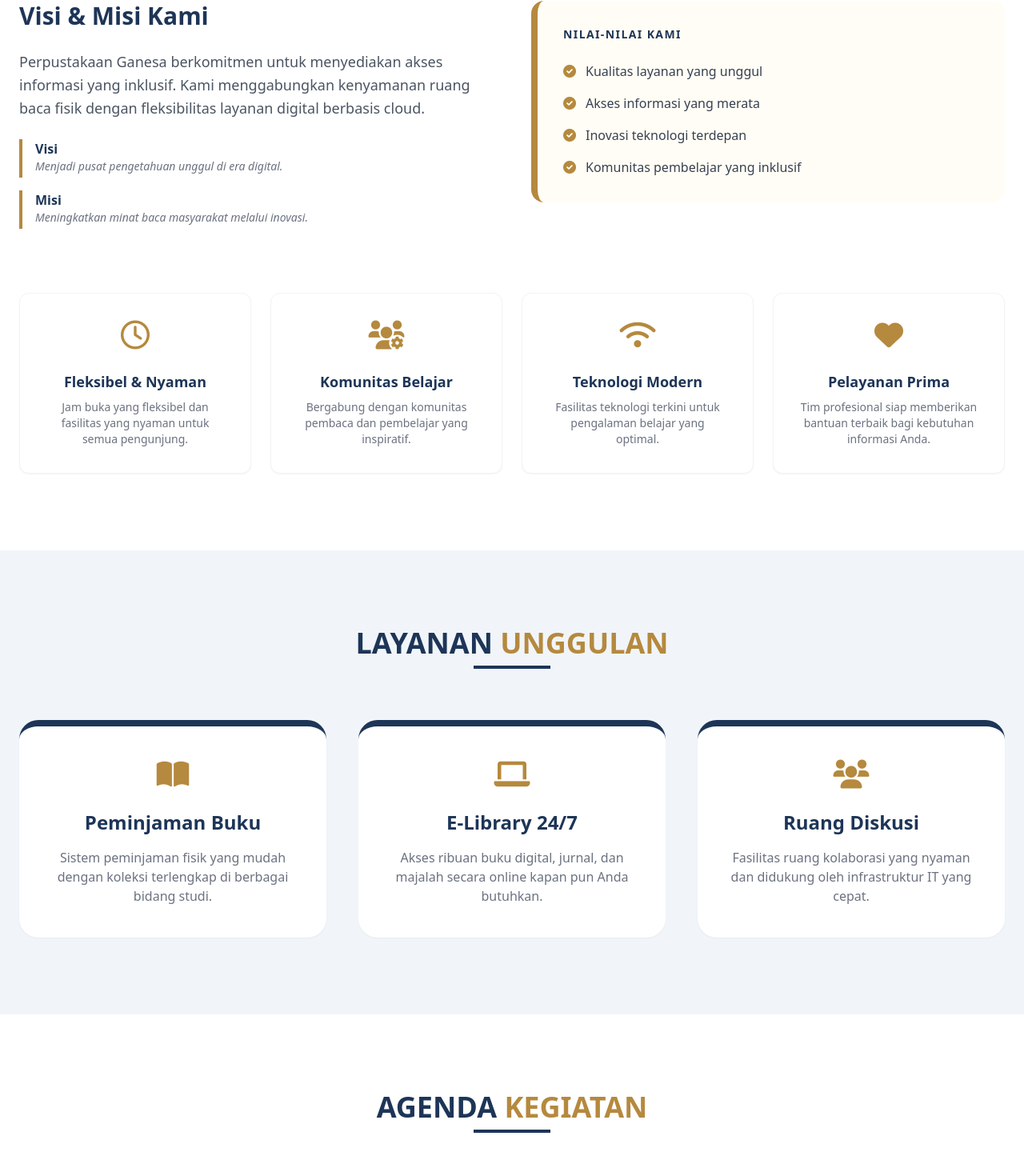
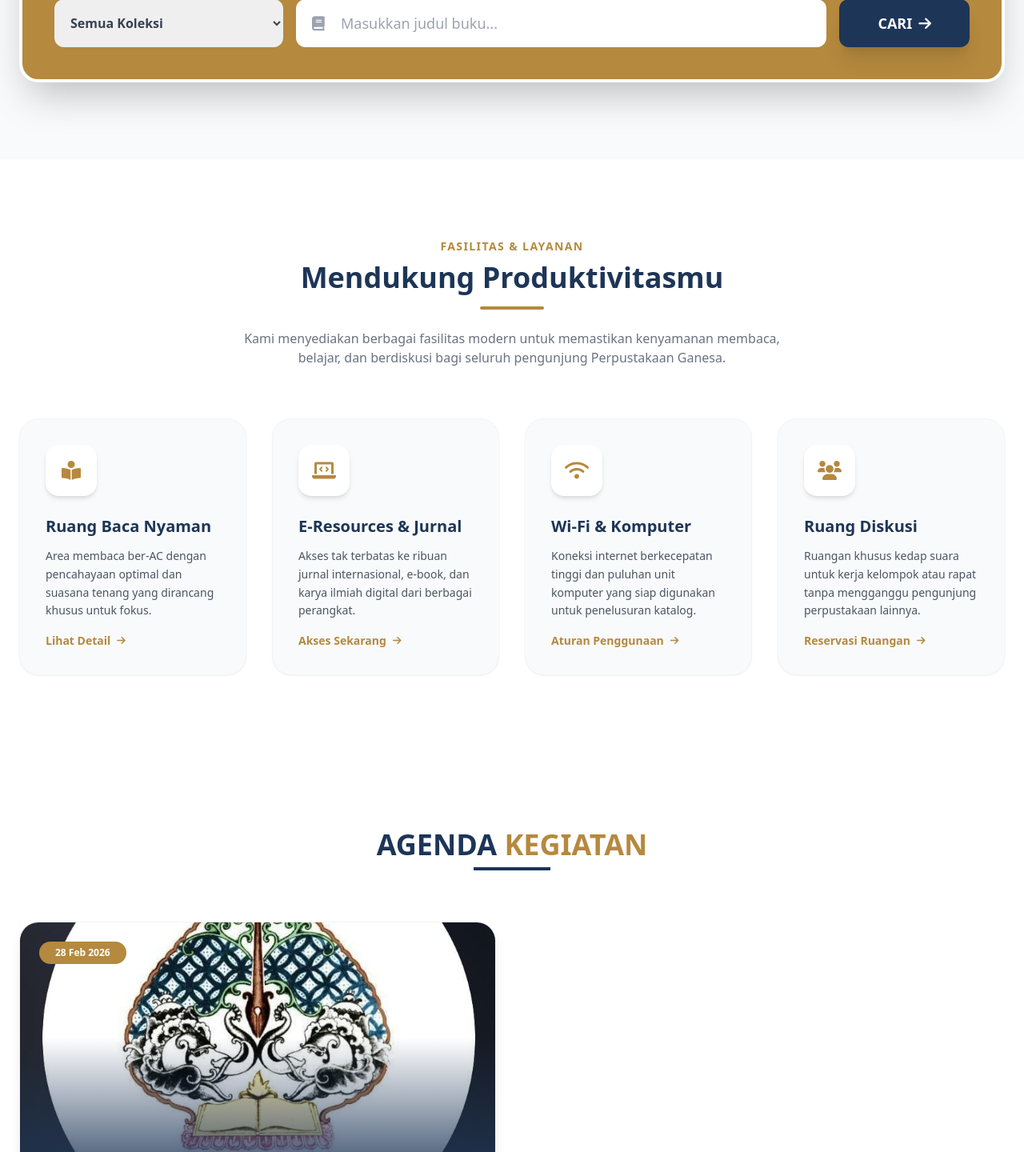
Before and after one commit to amengpw/perpus_ganesa, a Django app: page / in a window 1280 px wide. Shown: the part 783-2223 px from the top of the page at 80% size. Run offline with Django 5.2, Linux system fonts and the light colour scheme; data comes from the database, SQL or seed files in the repository; both versions use the stored data as it was after the commit; some libraries are stand-ins or nearby versions.

Commit message:
Web Perpustakaan tampilan beranda dan profil perpus

```diff
--- a/core/settings.py
+++ b/core/settings.py
@@ -123,3 +123,8 @@ MEDIA_URL = '/media/'
 MEDIA_ROOT = os.path.join(BASE_DIR, 'media')
 
 DEFAULT_AUTO_FIELD = 'django.db.models.BigAutoField'
+
+import os
+STATICFILES_DIRS = [
+    os.path.join(BASE_DIR, 'website/static'),
+]
--- a/website/templates/index.html
+++ b/website/templates/index.html
@@ -9,148 +9,215 @@
 </head>
 <body class="bg-[#F8FAFC] text-gray-900">
 
-    <nav class="bg-white/95 backdrop-blur-md sticky top-0 z-50 shadow-md border-b-4 border-[#B5893E]">
-    <div class="container mx-auto px-6 py-5 flex justify-between items-center">
-        <div class="flex items-center space-x-4">
-            <img src="/static/images/logo_ganesa.jpeg" alt="Logo Ganesa" class="h-16 w-16 object-contain">
-            <div class="flex flex-col leading-none">
-                <span class="text-3xl font-black text-[#1D3557] tracking-tighter uppercase">GANESA</span>
-                <span class="text-sm font-bold text-[#B5893E] tracking-[0.3em] uppercase">Perpustakaan</span>
+    <style>
+    html {
+        scroll-behavior: smooth;
+    }
+</style>
+
+<nav class="bg-[#F8FAFC] shadow-md sticky top-0 z-50">
+    <div class="container mx-auto px-6 py-4">
+        <div class="flex justify-between items-center">
+
+            <a href="#beranda" class="flex items-center space-x-3">
+                <div class="w-12 h-12 bg-gray-200 flex items-center justify-center rounded text-sm text-gray-500 overflow-hidden">
+                    <i class="fa-solid fa-book-open"></i>
+                </div>
+                <div class="flex flex-col justify-center mt-1">
+                    <span class="text-3xl font-black text-[#1D3557] leading-none tracking-tight">GANESA</span>
+                    <span class="text-xs font-bold text-[#B5893E] tracking-[0.3em] leading-none mt-1">PERPUSTAKAAN</span>
+                </div>
+            </a>
+
+            <button id="mobile-menu-button" class="md:hidden text-[#1D3557] hover:text-[#B5893E] focus:outline-none text-2xl">
+                <i class="fa-solid fa-bars"></i>
+            </button>
+
+            <div class="hidden md:flex space-x-10 items-center text-base lg:text-lg font-bold text-[#1D3557]">
+                <a href="#beranda" class="hover:text-[#B5893E] transition flex items-center">BERANDA</a>
+
+                <div class="relative group py-2">
+                    <a href="#tentang" class="hover:text-[#B5893E] flex items-center transition cursor-pointer">
+                        TENTANG <i class="fa-solid fa-chevron-down ml-2 text-xs mt-1"></i>
+                    </a>
+                    <div class="absolute top-full left-0 mt-2 w-64 bg-white border border-gray-100 rounded-xl shadow-xl opacity-0 invisible group-hover:opacity-100 group-hover:visible transition-all duration-300 z-50">
+                        <div class="py-2">
+                            <a href="/profil/" class="block px-6 py-3 text-sm font-semibold text-gray-600 hover:bg-amber-50 hover:text-[#B5893E]">Profil Perpustakaan</a>
+                            <a href="#denah" class="block px-6 py-3 text-sm font-semibold text-gray-600 hover:bg-amber-50 hover:text-[#B5893E]">Denah & Lokasi</a>
+                            <a href="#staff" class="block px-6 py-3 text-sm font-semibold text-gray-600 hover:bg-amber-50 hover:text-[#B5893E]">Pimpinan & Staff</a>
+                        </div>
                     </div>
                 </div>
 
-        <div class="hidden md:flex space-x-12 font-bold text-lg text-[#1D3557]">
-            <a href="#beranda" class="hover:text-[#B5893E] transition duration-300">BERANDA</a>
-            <a href="#tentang" class="hover:text-[#B5893E] transition duration-300">TENTANG</a>
-            <a href="#layanan" class="hover:text-[#B5893E] transition duration-300">LAYANAN</a>
-            <a href="#agenda" class="hover:text-[#B5893E] transition duration-300">AGENDA</a>
-            <a href="#kontak" class="hover:text-[#B5893E] transition duration-300">KONTAK</a>
+                <div class="relative group py-2">
+                    <a href="#layanan" class="hover:text-[#B5893E] flex items-center transition cursor-pointer">
+                        LAYANAN <i class="fa-solid fa-chevron-down ml-2 text-xs mt-1"></i>
+                    </a>
+                    <div class="absolute top-full left-0 mt-2 w-64 bg-white border border-gray-100 rounded-xl shadow-xl opacity-0 invisible group-hover:opacity-100 group-hover:visible transition-all duration-300 z-50">
+                        <div class="py-2">
+                            <a href="#peminjaman" class="block px-6 py-3 text-sm font-semibold text-gray-600 hover:bg-amber-50 hover:text-[#B5893E]">Peminjaman</a>
+                            <a href="#ruang-baca" class="block px-6 py-3 text-sm font-semibold text-gray-600 hover:bg-amber-50 hover:text-[#B5893E]">Ruang Baca</a>
+                        </div>
+                    </div>
+                </div>
+
+                <a href="#agenda" class="hover:text-[#B5893E] transition flex items-center">AGENDA</a>
+                <a href="#kontak" class="hover:text-[#B5893E] transition flex items-center">KONTAK</a>
+            </div>
+        </div>
+
+        <div id="mobile-menu" class="hidden md:hidden mt-4 pb-4 flex flex-col space-y-4 font-bold text-[#1D3557] border-t pt-4">
+            <a href="#beranda" class="hover:text-[#B5893E]">BERANDA</a>
+            <a href="#tentang" class="hover:text-[#B5893E]">TENTANG KAMI</a>
+            <a href="#layanan" class="hover:text-[#B5893E]">LAYANAN KAMI</a>
+            <a href="#agenda" class="hover:text-[#B5893E]">AGENDA</a>
+            <a href="#kontak" class="hover:text-[#B5893E]">KONTAK</a>
         </div>
     </div>
 </nav>
 
-    <section id="beranda" class="relative bg-[#1D3557] py-32 text-white overflow-hidden text-center">
-    <div class="container mx-auto px-6 relative z-10">
-        <h1 class="text-5xl md:text-7xl font-black mb-4 tracking-tight">Perpustakaan Ganesa</h1>
-        <p class="text-[#B5893E] text-2xl md:text-3xl font-bold mb-8 italic">"Karena Membaca Itu Menyenangkan"</p>
+<script>
+    const btn = document.getElementById('mobile-menu-button');
+    const menu = document.getElementById('mobile-menu');
 
-        <form action="/search/" method="GET" class="bg-white p-2 rounded-xl max-w-3xl mx-auto flex shadow-2xl border-2 border-[#B5893E]">
-            <input type="text" name="q" placeholder="Cari judul buku atau agenda..." class="flex-grow px-6 py-3 text-gray-700 focus:outline-none">
-            <button type="submit" class="bg-[#B5893E] text-white px-10 py-3 rounded-lg hover:bg-[#1D3557] transition font-bold flex items-center space-x-2">
-                <i class="fa-solid fa-magnifying-glass"></i>
-                <span>CARI</span>
-            </button>
-        </form>
+    btn.addEventListener('click', () => {
+        menu.classList.toggle('hidden');
+    });
+</script>
+
+    <section id="beranda" class="relative bg-gray-50 pb-24">
+
+    <div class="relative w-full min-h-[100vh] lg:min-h-[700px] bg-[#1D3557] overflow-hidden flex items-center pt-20 pb-32">
+
+        <img src="https://images.unsplash.com/photo-1507842217343-583bb7270b66?q=80&w=2000&auto=format&fit=crop"
+             alt="Perpustakaan Ganesa"
+             class="absolute inset-0 w-full h-full object-cover opacity-30 mix-blend-overlay">
+
+        <div class="container mx-auto px-6 relative z-10 w-full">
+            <div class="grid grid-cols-1 lg:grid-cols-2 gap-12 lg:gap-10 items-center">
+
+                <div class="text-white text-center lg:text-left">
+                    <span class="inline-block px-4 py-1 bg-[#B5893E] text-white text-xs font-bold tracking-widest rounded-full mb-6">SELAMAT DATANG DI</span>
+                    <h1 class="text-4xl sm:text-5xl lg:text-6xl font-black mb-6 leading-tight">Perpustakaan<br>Ganesa</h1>
+                    <p class="text-base sm:text-lg text-gray-300 mb-10 max-w-lg mx-auto lg:mx-0 leading-relaxed">
+                        Temukan ribuan koleksi buku, jurnal, dan literatur terbaik untuk mendukung perjalanan akademis dan masa depanmu.
+                    </p>
+                    <a href="#layanan" class="inline-block border-2 border-[#B5893E] text-[#B5893E] hover:bg-[#B5893E] hover:text-white px-8 py-3 rounded-full font-bold transition duration-300">
+                        JELAJAHI LAYANAN KAMI
+                    </a>
                 </div>
-</section>
 
-   <section id="tentang" class="py-24 bg-white">
-    <div class="container mx-auto px-6">
-        <div class="text-center mb-20">
-            <h2 class="text-4xl font-extrabold text-[#1D3557] mb-4">Tentang <span class="text-[#B5893E]">Ganesa Library</span></h2>
-            <div class="w-20 h-1 bg-[#B5893E] mx-auto mb-10"></div>
+                <div class="bg-white/10 backdrop-blur-md border border-white/20 p-6 sm:p-8 rounded-3xl text-white shadow-2xl w-full max-w-md mx-auto lg:ml-auto">
+                    <h3 class="text-xl sm:text-2xl font-black mb-6 text-[#B5893E] flex items-center">
+                        <i class="fa-solid fa-bullhorn mr-3"></i> Info & Agenda
+                    </h3>
 
-            <div class="grid grid-cols-1 md:grid-cols-2 gap-12 text-left items-start">
-                <div>
-                    <h3 class="text-3xl font-bold text-[#1D3557] mb-6 leading-tight">Visi & Misi Kami</h3>
-                    <p class="text-gray-600 text-lg leading-relaxed mb-6">
-                        Perpustakaan Ganesa berkomitmen untuk menyediakan akses informasi yang inklusif. Kami menggabungkan kenyamanan ruang baca fisik dengan fleksibilitas layanan digital berbasis cloud.
-                    </p>
-                    <div class="space-y-4">
-                        <div class="flex items-start">
-                            <div class="w-1 h-12 bg-[#B5893E] mr-4"></div>
-                            <div>
-                                <h4 class="font-bold text-[#1D3557]">Visi</h4>
-                                <p class="text-sm text-gray-500 italic">Menjadi pusat pengetahuan unggul di era digital.</p>
+                    <div class="space-y-6">
+                        <div class="relative pl-6 border-l-2 border-[#B5893E]">
+                            <div class="absolute w-4 h-4 bg-[#B5893E] border-4 border-[#1D3557] rounded-full -left-[9px] top-1"></div>
+                            <p class="text-sm font-bold text-gray-200">Jam Operasional</p>
+                            <p class="text-base sm:text-lg font-bold text-white mt-1">Selasa - Sabtu | 09:00 - 16:00</p>
+                            <p class="text-base sm:text-lg font-bold text-white mt-1">Minggu | 12:00 - 16:00</p>
+                            <p class="text-xs text-gray-400 mt-2 italic">Senin dan Libur Nasional | TUTUP.</p>
                         </div>
-                        </div>
-                        <div class="flex items-start">
-                            <div class="w-1 h-12 bg-[#B5893E] mr-4"></div>
-                            <div>
-                                <h4 class="font-bold text-[#1D3557]">Misi</h4>
-                                <p class="text-sm text-gray-500 italic">Meningkatkan minat baca masyarakat melalui inovasi.</p>
-                            </div>
+
+                        <div class="relative pl-6 border-l-2 border-[#B5893E]">
+                            <div class="absolute w-4 h-4 bg-[#B5893E] border-4 border-[#1D3557] rounded-full -left-[9px] top-1"></div>
+                            <p class="text-sm font-bold text-gray-200">Koleksi Baru</p>
+                            <p class="text-base sm:text-lg font-bold text-white mt-1">Lebih dari 500 Buku Masuk!</p>
+                            <p class="text-xs text-gray-400 mt-2 italic">Cek katalog untuk melihat buku-buku fiksi dan sains terbaru.</p>
                         </div>
                     </div>
                 </div>
 
-                <div class="bg-amber-50/50 p-8 rounded-2xl border-l-8 border-[#B5893E]">
-                    <h4 class="font-bold text-[#1D3557] mb-6 uppercase tracking-widest text-sm">Nilai-Nilai Kami</h4>
-                    <ul class="space-y-4">
-                        <li class="flex items-center text-gray-700">
-                            <i class="fa-solid fa-circle-check text-[#B5893E] mr-3"></i> Kualitas layanan yang unggul
-                        </li>
-                        <li class="flex items-center text-gray-700">
-                            <i class="fa-solid fa-circle-check text-[#B5893E] mr-3"></i> Akses informasi yang merata
-                        </li>
-                        <li class="flex items-center text-gray-700">
-                            <i class="fa-solid fa-circle-check text-[#B5893E] mr-3"></i> Inovasi teknologi terdepan
-                        </li>
-                        <li class="flex items-center text-gray-700">
-                            <i class="fa-solid fa-circle-check text-[#B5893E] mr-3"></i> Komunitas pembelajar yang inklusif
-                        </li>
-                    </ul>
             </div>
         </div>
     </div>
 
-        <div class="grid grid-cols-1 sm:grid-cols-2 lg:grid-cols-4 gap-6">
-            <div class="bg-white p-8 rounded-xl border border-gray-100 shadow-sm hover:shadow-md transition text-center group">
-                <div class="text-[#B5893E] text-4xl mb-6 group-hover:scale-110 transition duration-300">
-                    <i class="fa-regular fa-clock"></i>
+    <div class="container mx-auto px-6 relative z-20 -mt-16 sm:-mt-24">
+        <div class="bg-[#B5893E] p-6 sm:p-8 md:p-10 rounded-3xl shadow-2xl border-4 border-white">
+            <h2 class="text-white font-bold text-lg sm:text-xl mb-6"><i class="fa-solid fa-magnifying-glass mr-2"></i> Cari Katalog Perpustakaan</h2>
+
+            <form action="/search/" method="GET" class="flex flex-col md:flex-row gap-4">
+                <select class="p-3 sm:p-4 rounded-xl text-gray-700 font-bold focus:outline-none focus:ring-4 focus:ring-[#1D3557]/30 md:w-1/4 cursor-pointer text-sm sm:text-base">
+                    <option>Semua Koleksi</option>
+                    <option>Buku Cetak</option>
+                    <option>Karya Ilmiah / Skripsi</option>
+                    <option>Majalah & Jurnal</option>
+                </select>
+
+                <div class="relative flex-1">
+                    <div class="absolute inset-y-0 left-0 pl-4 sm:pl-5 flex items-center pointer-events-none">
+                        <i class="fa-solid fa-book text-gray-400 text-base sm:text-lg"></i>
                     </div>
-                <h4 class="font-bold text-[#1D3557] mb-2 text-lg">Fleksibel & Nyaman</h4>
-                <p class="text-gray-500 text-sm">Jam buka yang fleksibel dan fasilitas yang nyaman untuk semua pengunjung.</p>
+                    <input type="text" name="q" placeholder="Masukkan judul buku..." required
+                           class="w-full p-3 sm:p-4 pl-12 sm:pl-14 rounded-xl text-gray-800 font-medium focus:outline-none focus:ring-4 focus:ring-[#1D3557]/30 text-sm sm:text-lg">
                 </div>
 
-            <div class="bg-white p-8 rounded-xl border border-gray-100 shadow-sm hover:shadow-md transition text-center group">
-                <div class="text-[#B5893E] text-4xl mb-6 group-hover:scale-110 transition duration-300">
-                    <i class="fa-solid fa-users-gear"></i>
-                </div>
-                <h4 class="font-bold text-[#1D3557] mb-2 text-lg">Komunitas Belajar</h4>
-                <p class="text-gray-500 text-sm">Bergabung dengan komunitas pembaca dan pembelajar yang inspiratif.</p>
-            </div>
-
-            <div class="bg-white p-8 rounded-xl border border-gray-100 shadow-sm hover:shadow-md transition text-center group">
-                <div class="text-[#B5893E] text-4xl mb-6 group-hover:scale-110 transition duration-300">
-                    <i class="fa-solid fa-wifi"></i>
-                </div>
-                <h4 class="font-bold text-[#1D3557] mb-2 text-lg">Teknologi Modern</h4>
-                <p class="text-gray-500 text-sm">Fasilitas teknologi terkini untuk pengalaman belajar yang optimal.</p>
-            </div>
-
-            <div class="bg-white p-8 rounded-xl border border-gray-100 shadow-sm hover:shadow-md transition text-center group">
-                <div class="text-[#B5893E] text-4xl mb-6 group-hover:scale-110 transition duration-300">
-                    <i class="fa-solid fa-heart"></i>
-                </div>
-                <h4 class="font-bold text-[#1D3557] mb-2 text-lg">Pelayanan Prima</h4>
-                <p class="text-gray-500 text-sm">Tim profesional siap memberikan bantuan terbaik bagi kebutuhan informasi Anda.</p>
-            </div>
+                <button type="submit" class="bg-[#1D3557] text-white px-8 sm:px-12 py-3 sm:py-4 rounded-xl font-black text-base sm:text-lg hover:bg-gray-900 transition duration-300 shadow-xl w-full md:w-auto flex items-center justify-center">
+                    CARI <i class="fa-solid fa-arrow-right ml-2"></i>
+                </button>
+            </form>
         </div>
     </div>
 </section>
-    <section id="layanan" class="py-24 bg-[#F1F5F9]">
+
+    <section id="layanan" class="py-24 bg-white">
     <div class="container mx-auto px-6">
+
         <div class="text-center mb-16">
-                <h2 class="text-4xl font-bold text-[#1D3557] mb-2 uppercase text-center">Layanan <span class="text-[#B5893E]">Unggulan</span></h2>
-                <div class="w-24 h-1 bg-[#1D3557] mx-auto"></div>
+            <span class="text-[#B5893E] font-bold tracking-widest text-sm uppercase">Fasilitas & Layanan</span>
+            <h2 class="text-3xl md:text-4xl font-black text-[#1D3557] mt-2 mb-4">Mendukung Produktivitasmu</h2>
+            <div class="w-20 h-1 bg-[#B5893E] mx-auto rounded-full"></div>
+            <p class="text-gray-500 mt-6 max-w-2xl mx-auto">Kami menyediakan berbagai fasilitas modern untuk memastikan kenyamanan membaca, belajar, dan berdiskusi bagi seluruh pengunjung Perpustakaan Ganesa.</p>
         </div>
-            <div class="grid grid-cols-1 md:grid-cols-3 gap-10 text-center">
-                <div class="p-10 bg-white rounded-3xl shadow-sm hover:shadow-xl transition duration-300 border-t-8 border-[#1D3557]">
-                    <i class="fa-solid fa-book-open text-4xl text-[#B5893E] mb-6 block text-center"></i>
-                    <h3 class="text-2xl font-bold text-[#1D3557] mb-4">Peminjaman Buku</h3>
-                    <p class="text-gray-500">Sistem peminjaman fisik yang mudah dengan koleksi terlengkap di berbagai bidang studi.</p>
+
+        <div class="grid grid-cols-1 md:grid-cols-2 lg:grid-cols-4 gap-8">
+
+            <div class="bg-gray-50 rounded-3xl p-8 border border-gray-100 shadow-sm hover:shadow-2xl hover:-translate-y-2 transition-all duration-300 group">
+                <div class="w-16 h-16 bg-white rounded-2xl flex items-center justify-center shadow-md mb-6 group-hover:bg-[#1D3557] transition-colors duration-300">
+                    <i class="fa-solid fa-book-reader text-2xl text-[#B5893E] group-hover:text-white transition-colors"></i>
                 </div>
-                <div class="p-10 bg-white rounded-3xl shadow-sm hover:shadow-xl transition duration-300 border-t-8 border-[#1D3557]">
-                    <i class="fa-solid fa-laptop text-4xl text-[#B5893E] mb-6 block text-center"></i>
-                    <h3 class="text-2xl font-bold text-[#1D3557] mb-4">E-Library 24/7</h3>
-                    <p class="text-gray-500">Akses ribuan buku digital, jurnal, dan majalah secara online kapan pun Anda butuhkan.</p>
+                <h3 class="text-xl font-bold text-[#1D3557] mb-3">Ruang Baca Nyaman</h3>
+                <p class="text-gray-600 text-sm leading-relaxed mb-4">Area membaca ber-AC dengan pencahayaan optimal dan suasana tenang yang dirancang khusus untuk fokus.</p>
+                <a href="#" class="text-[#B5893E] text-sm font-bold flex items-center group-hover:text-[#1D3557] transition-colors">
+                    Lihat Detail <i class="fa-solid fa-arrow-right ml-2 text-xs transition-transform group-hover:translate-x-1"></i>
+                </a>
             </div>
-                <div class="p-10 bg-white rounded-3xl shadow-sm hover:shadow-xl transition duration-300 border-t-8 border-[#1D3557]">
-                    <i class="fa-solid fa-users text-4xl text-[#B5893E] mb-6 block text-center"></i>
-                    <h3 class="text-2xl font-bold text-[#1D3557] mb-4">Ruang Diskusi</h3>
-                    <p class="text-gray-500">Fasilitas ruang kolaborasi yang nyaman dan didukung oleh infrastruktur IT yang cepat.</p>
+
+            <div class="bg-gray-50 rounded-3xl p-8 border border-gray-100 shadow-sm hover:shadow-2xl hover:-translate-y-2 transition-all duration-300 group">
+                <div class="w-16 h-16 bg-white rounded-2xl flex items-center justify-center shadow-md mb-6 group-hover:bg-[#1D3557] transition-colors duration-300">
+                    <i class="fa-solid fa-laptop-code text-2xl text-[#B5893E] group-hover:text-white transition-colors"></i>
                 </div>
+                <h3 class="text-xl font-bold text-[#1D3557] mb-3">E-Resources & Jurnal</h3>
+                <p class="text-gray-600 text-sm leading-relaxed mb-4">Akses tak terbatas ke ribuan jurnal internasional, e-book, dan karya ilmiah digital dari berbagai perangkat.</p>
+                <a href="#" class="text-[#B5893E] text-sm font-bold flex items-center group-hover:text-[#1D3557] transition-colors">
+                    Akses Sekarang <i class="fa-solid fa-arrow-right ml-2 text-xs transition-transform group-hover:translate-x-1"></i>
+                </a>
+            </div>
+
+            <div class="bg-gray-50 rounded-3xl p-8 border border-gray-100 shadow-sm hover:shadow-2xl hover:-translate-y-2 transition-all duration-300 group">
+                <div class="w-16 h-16 bg-white rounded-2xl flex items-center justify-center shadow-md mb-6 group-hover:bg-[#1D3557] transition-colors duration-300">
+                    <i class="fa-solid fa-wifi text-2xl text-[#B5893E] group-hover:text-white transition-colors"></i>
+                </div>
+                <h3 class="text-xl font-bold text-[#1D3557] mb-3">Wi-Fi & Komputer</h3>
+                <p class="text-gray-600 text-sm leading-relaxed mb-4">Koneksi internet berkecepatan tinggi dan puluhan unit komputer yang siap digunakan untuk penelusuran katalog.</p>
+                <a href="#" class="text-[#B5893E] text-sm font-bold flex items-center group-hover:text-[#1D3557] transition-colors">
+                    Aturan Penggunaan <i class="fa-solid fa-arrow-right ml-2 text-xs transition-transform group-hover:translate-x-1"></i>
+                </a>
+            </div>
+
+            <div class="bg-gray-50 rounded-3xl p-8 border border-gray-100 shadow-sm hover:shadow-2xl hover:-translate-y-2 transition-all duration-300 group">
+                <div class="w-16 h-16 bg-white rounded-2xl flex items-center justify-center shadow-md mb-6 group-hover:bg-[#1D3557] transition-colors duration-300">
+                    <i class="fa-solid fa-users text-2xl text-[#B5893E] group-hover:text-white transition-colors"></i>
+                </div>
+                <h3 class="text-xl font-bold text-[#1D3557] mb-3">Ruang Diskusi</h3>
+                <p class="text-gray-600 text-sm leading-relaxed mb-4">Ruangan khusus kedap suara untuk kerja kelompok atau rapat tanpa mengganggu pengunjung perpustakaan lainnya.</p>
+                <a href="#" class="text-[#B5893E] text-sm font-bold flex items-center group-hover:text-[#1D3557] transition-colors">
+                    Reservasi Ruangan <i class="fa-solid fa-arrow-right ml-2 text-xs transition-transform group-hover:translate-x-1"></i>
+                </a>
+            </div>
+
         </div>
     </div>
 </section>
--- a/website/urls.py
+++ b/website/urls.py
@@ -5,4 +5,5 @@ urlpatterns = [
     path('', views.index, name='index'),
     path('search/', views.search_buku, name='search_buku'),
     path('buku/<int:id>/', views.detail_buku, name='detail_buku'),
+    path('profil/', views.profil, name='profil'),
 ]
--- a/website/views.py
+++ b/website/views.py
@@ -25,3 +25,6 @@ def search_buku(request):
 def detail_buku(request, id):
     buku = get_object_or_404(Buku, id=id)
     return render(request, 'detail_buku.html', {'buku': buku})
+
+def profil(request):
+    return render(request, 'profil.html')
```
Also changed, not shown: website/templates/profil.html (added, +249 -0 lines), db.sqlite3, media/agenda/logo_ganesa.jpeg (added), website/static/images/maknalogo.png (added). Lines whose indentation alone changed are shown as unchanged.
